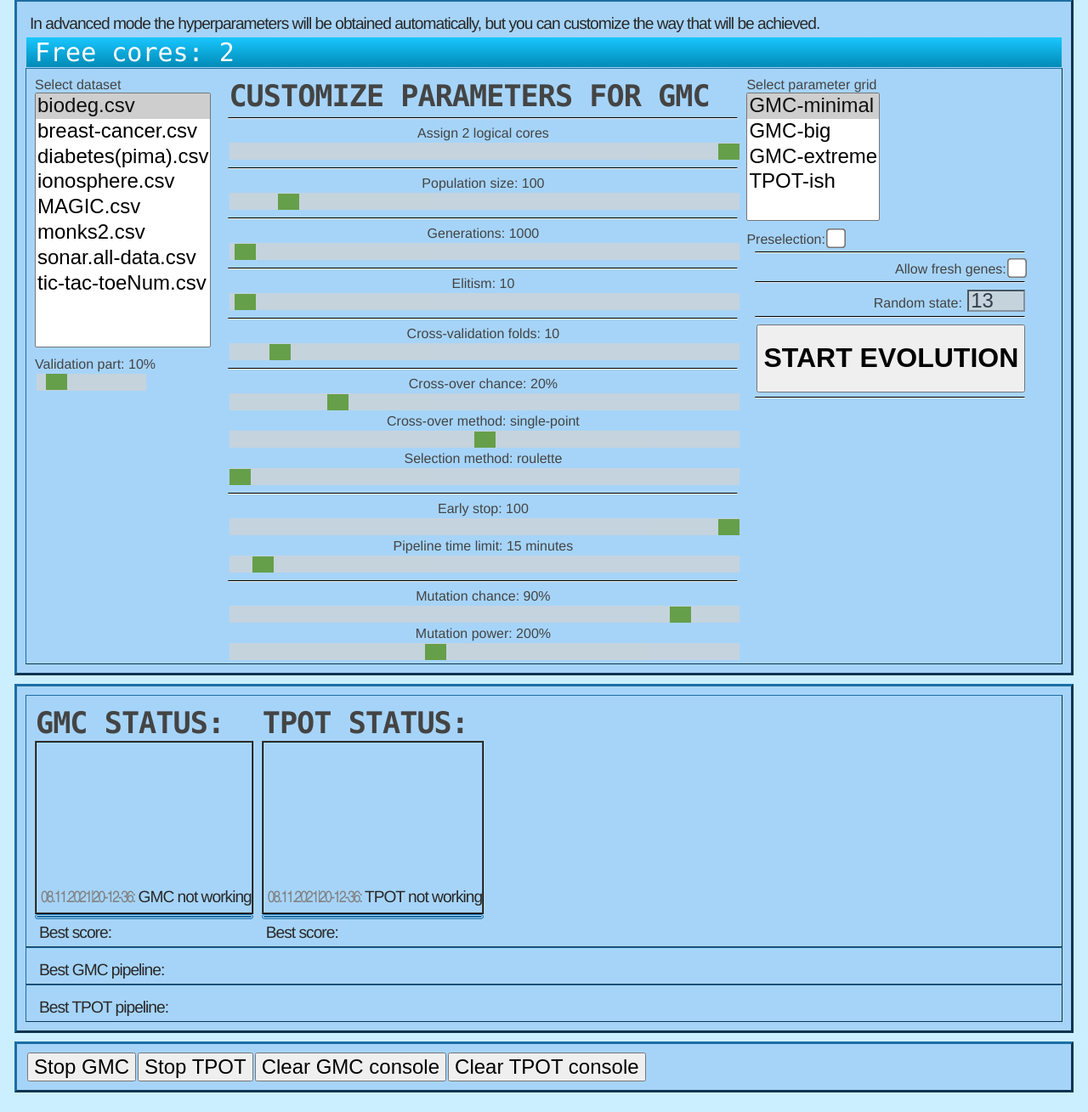
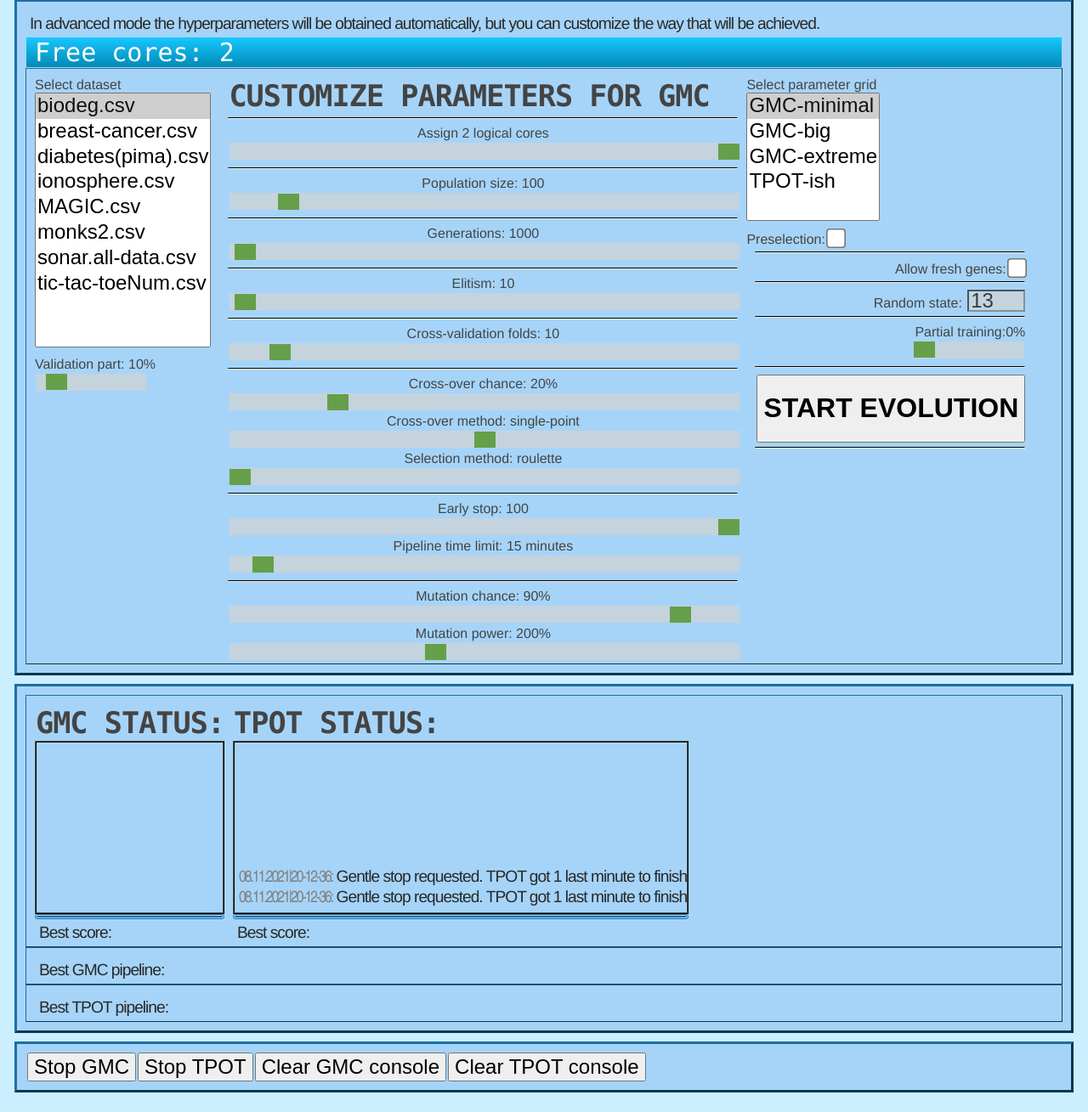
Before and after one commit to ticklish-caiman/genetically_modified_classifiers, a Flask app: page /gmc in a window 1280 px wide. Shown: the part 74-1383 px from the top of the page at 85% size. Run offline with Flask 2, Linux system fonts and the light colour scheme; some libraries are stand-ins or nearby versions.

Commit message:
partial training added
GMC:
- option to drop part of training data for evolution process
- if partially train - test at the end on full data
- validation part score added

```diff
--- a/app.py
+++ b/app.py
@@ -60,6 +60,11 @@
         else:
             selected_grid = gmc_interface.grids[0]
 
+        if 'partial_explore' in global_control.last_selections:
+            chosen_partial = global_control.last_selections['partial_explore']
+        else:
+            chosen_partial = 0
+
         selected_pop_size = global_control.last_selections_gmc['pop_size']
         selected_gen_size = global_control.last_selections_gmc['gen_size']
         selected_elitism = global_control.last_selections_gmc['elitism']
@@ -83,7 +88,8 @@
                  'selection_method': selected_selection_method, 'early_stop': selected_early_stop,
                  'pipe_time': selected_pipe_time, 'mutation': selected_mutation,
                  'mutation_power': selected_mutation_power, 'random_state': selected_random_state,
-                 'grid': selected_grid, 'preselection': preselection, 'fresh_genes': fresh_genes}
+                 'grid': selected_grid, 'preselection': preselection, 'fresh_genes': fresh_genes,
+                 'partial_explore': chosen_partial}
         return render_template('gmc.html', datasets=gmc_interface.datasets, grids=gmc_interface.grids,
                                free_threads=global_control.machine_info['free_threads'], state=state)
 
@@ -216,6 +222,7 @@
             mutation_power = int(request.form['mutation_power'])
             pipeline_time_limit = int(request.form['pipe_time']) * 60
             grid = request.form['grids']
+            partial_explore = int(request.form['partial_explore'])
 
             global_control.last_selections_gmc['pop_size'] = pop_size
             global_control.last_selections_gmc['gen_size'] = generations
@@ -230,7 +237,7 @@
             global_control.last_selections_gmc['mutation_power'] = mutation_power
             global_control.last_selections_gmc['pipe_time'] = request.form['pipe_time']
             global_control.last_selections_gmc['validation_part'] = validation_size
-
+            global_control.last_selections['partial_explore'] = partial_explore
             try:
                 preselection = request.form["preselection"]
             except KeyError:
@@ -253,7 +260,7 @@
                                          selection_type=selection_type, mutation=mutation,
                                          mutation_power=mutation_power, pipeline_time_limit=pipeline_time_limit,
                                          preselection=preselection, elitism=elitism, random_state=random_state,
-                                         grid=grid, fresh_blood=fresh_blood)
+                                         grid=grid, fresh_blood=fresh_blood, partial_explore=partial_explore)
             return redirect('/gmc')
 
     @app.route('/custom_tpot_run', methods=["GET", "POST"])
--- a/engine/gmc_interface.py
+++ b/engine/gmc_interface.py
@@ -98,7 +98,7 @@
                       random_state=13, selection_type='roulette', crossover_rate=0.1, early_stop=50,
                       pipeline_time_limit=120,
                       preselection=None, cv=10, cross_method='average', mutation=0.2, mutation_power=1.0,
-                      grid='GMC-big', fresh_blood=True):
+                      grid='GMC-big', fresh_blood=True, partial_explore=0.0):
     try:
         dataset = pd.read_csv('data-CSV/' + file_name, delimiter=',')
     except FileNotFoundError:
@@ -117,12 +117,29 @@
                       crossover_rate=crossover_rate, cross_method=cross_method, early_stop=early_stop,
                       n_jobs=n_jobs, pipeline_time_limit=pipeline_time_limit, preselection=preselection,
                       dataset_name=file_name, grid_type=grid, mutation_rate=mutation, mutation_power=mutation_power,
-                      fresh_blood_mode=fresh_blood)
+                      fresh_blood_mode=fresh_blood, partial_explore=partial_explore)
     subfolder_name = datetime.now().strftime("%Y%m%d-%H_%M_%S")
     save_results_gmc(pop1, pop1.individuals[0].pipeline, subfolder_name)
     save_genome(pop1.individuals[0].genome, subfolder_name)
     log.info('GMC finished')
+    global_control.status['status'] += '<br/><date>' + datetime.now().strftime(
+        "%d.%m.%Y|%H-%M-%S") + f':</date> CV average score:{global_control.status["best_score"]}'
+    if partial_explore != 0.0:
+        global_control.status['status'] += f'(on {partial_explore} of original data). Please wait for full CV results...'
+        try:
+            cv = cross_val_score(pop1.individuals[0].pipeline, x_train, y_train, cv=cv)
+            global_control.status['status'] += '<br/><date>' + datetime.now().strftime(
+                "%d.%m.%Y|%H-%M-%S") + f':</date> Full CV results: {cv} Average: {sum(cv) / len(cv)}'
+        except (TypeError, ValueError) as e:
+            global_control.status['status'] += '<br/><date>' + datetime.now().strftime(
+                "%d.%m.%Y|%H-%M-%S") + f':</date> Full CV failed.'
+            print(e)
+    test_score = pop1.individuals[0].pipeline.fit(x_train, y_train).score(x_test, y_test)
+    global_control.status['status'] += '<br/><date>' + datetime.now().strftime(
+        "%d.%m.%Y|%H-%M-%S") + f':</date> Test score:{test_score}'
+
     global_control.machine_info['free_threads'] += n_jobs
+
     return pop1
 
 
@@ -131,7 +148,7 @@
                    random_state=13, selection_type='roulette', crossover_rate=0.1, early_stop=50,
                    pipeline_time_limit=120,
                    preselection=None, cv=10, cross_method='average', mutation=0.2, mutation_power=1., grid='GMC-big',
-                   fresh_blood=True):
+                   fresh_blood=True, partial_explore=0):
     # threading will only use one-thread in pure code, but sklearn will use n_jobs and multithreading
     running_threads = []
     for thread in threading.enumerate():
@@ -152,6 +169,10 @@
     if isinstance(mutation_power, int):
         mutation_power = mutation_power / 100
     log.info(f'{mutation_power=}')
+
+    if isinstance(partial_explore, int):
+        partial_explore = partial_explore / 100
+    log.info(f'{partial_explore=}')
 
     if isinstance(cross_method, int):
         if cross_method == 0:
@@ -206,13 +227,16 @@
         "%d.%m.%Y|%H-%M-%S") + f":</date> Preselection: {preselection}."
     global_control.status['status'] += '<br/><date>' + datetime.now().strftime(
         "%d.%m.%Y|%H-%M-%S") + f":</date> Using {n_jobs} logical cores."
+    global_control.status['status'] += '<br/><date>' + datetime.now().strftime(
+        "%d.%m.%Y|%H-%M-%S") + f":</date> Dropping {partial_explore} of original dataset to improve performance."
 
     gmc_thread = threading.Thread(target=run_evolve_custom, name="gmc_thread",
                                   args=(file_name, validation_size, n_jobs, population, generations,
                                         elitism,
                                         random_state, selection_type, crossover_rate, early_stop,
                                         pipeline_time_limit,
-                                        preselection, cv, cross_method, mutation, mutation_power, grid, fresh_blood))
+                                        preselection, cv, cross_method, mutation, mutation_power, grid, fresh_blood,
+                                        partial_explore))
     if n_jobs <= global_control.machine_info['free_threads']:
         # If we want the app to keep running, even when webapp gets reloaded we should use Process instead of Thread
         # gmc_thread = Process(target=run_evolve, args=(x_train, y_train), name="gmc_process")
--- a/templates/gmc.html
+++ b/templates/gmc.html
@@ -136,6 +136,15 @@
                                                          step="1"
                                                  class="slider"
                                                  title='Important for reproducibility.'><br/>
+                            <hr>
+                        </div>
+                        <div style="text-align: right">
+                            Partial training:<span id="partial_explore"></span>%
+                            </br>
+                            <input type="range" name="partial_explore" style="width: auto"
+                                   min="0" max="99" value="{{ state['partial_explore'] }}"
+                                   class="slider" id="partial_explore_gmc"
+                                   title="What percentage of learning dataset will be dropped for better performance">
                             <hr>
                         </div>
                         <input class="evo" type="submit" value="START EVOLUTION" style="height: 80px">
@@ -293,6 +302,14 @@
             output13.innerHTML = this.value;
         }
 
+        var slider14 = document.getElementById("partial_explore_gmc");
+        var output14 = document.getElementById("partial_explore");
+        output14.innerHTML = slider14.value;
+
+        slider14.oninput = function () {
+            output14.innerHTML = this.value;
+        }
+
     </script>
 {% endblock %}
 
```
Also changed, not shown: engine/gmc.py (+6 -2 lines). Lines whose indentation alone changed are shown as unchanged.
